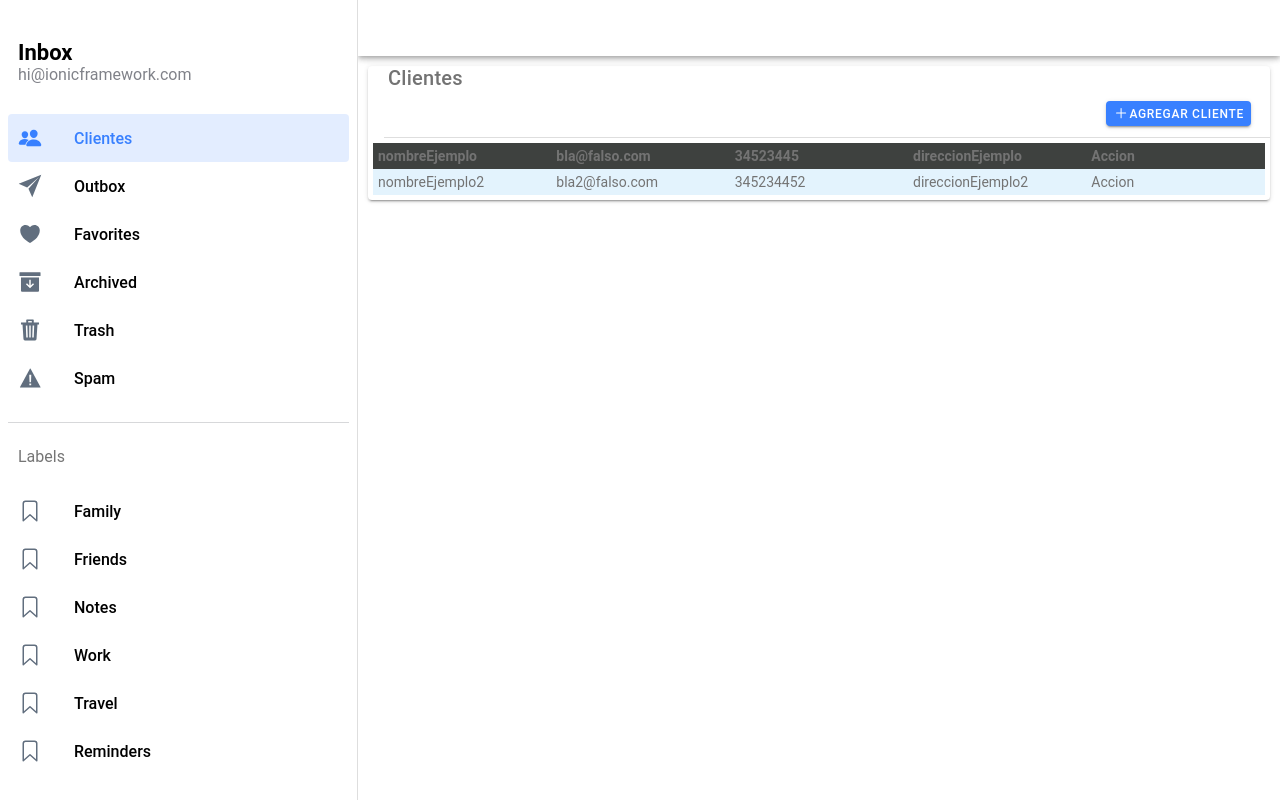
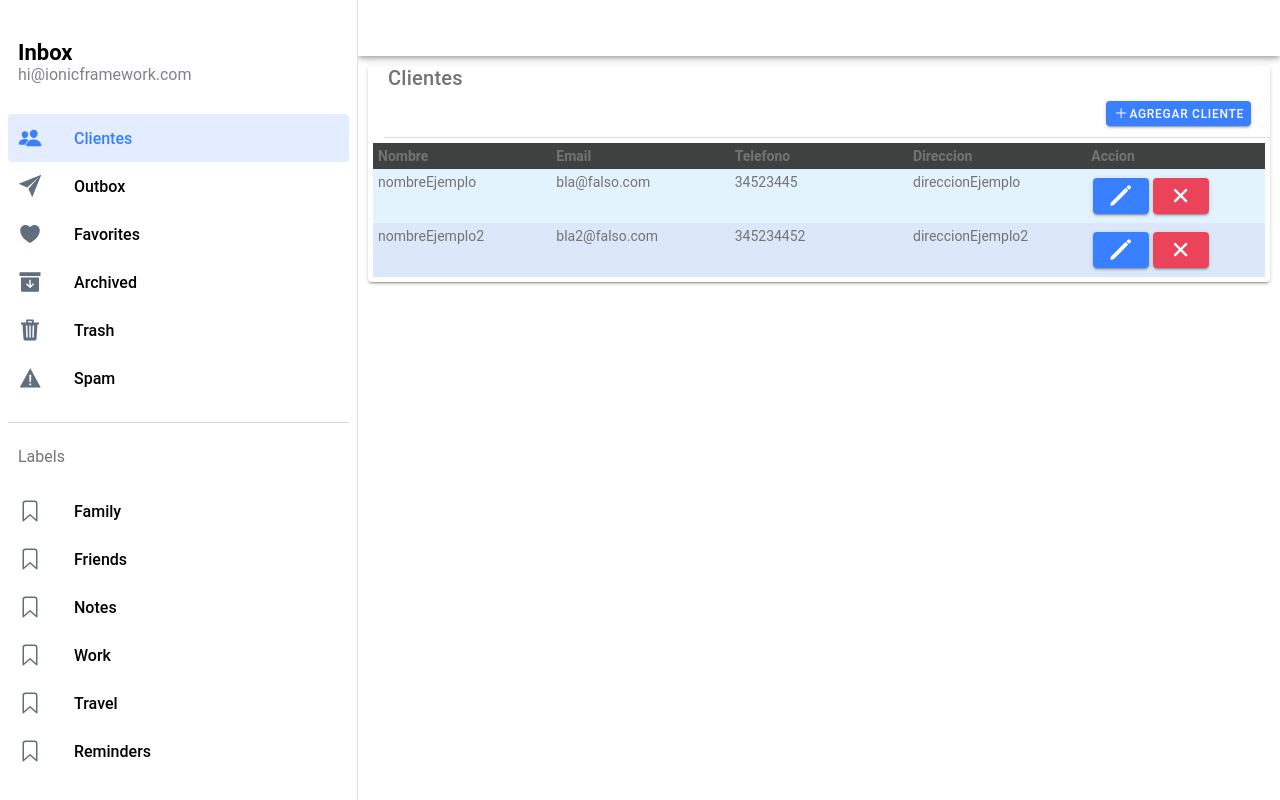
Before and after one commit to Andrespremier/SpringbootReact, a React (Vite) app in the folder appReactCelu/: page /folder/customers in a window 1280 px wide. Built offline with nearby package versions, Linux system fonts and the light colour scheme.

Commit message:
Se agregan botones de accion
se agrega boton de editar y eliminar

```diff
--- a/appReactCelu/src/pages/customer/CustomerList.tsx
+++ b/appReactCelu/src/pages/customer/CustomerList.tsx
@@ -16,7 +16,7 @@ import {
 } from "@ionic/react";
 import { useParams } from "react-router";
 import ExploreContainer from "../../components/ExploreContainer";
-import { add } from "ionicons/icons";
+import { add, close, pencil } from "ionicons/icons";
 import { useEffect, useState } from "react";
 
 const CustomerList: React.FC = () => {
@@ -73,13 +73,28 @@ const CustomerList: React.FC = () => {
           </IonItem>
           <IonGrid className="table">
 
+          <IonRow>
+                <IonCol>Nombre</IonCol>
+                <IonCol>Email</IonCol>
+                <IonCol>Telefono</IonCol>
+                <IonCol>Direccion</IonCol>
+                <IonCol>Accion</IonCol>
+              </IonRow>
+
             {clientes.map((cliente:any) =>
                 <IonRow>
                 <IonCol>{cliente.firstname}</IonCol>
                 <IonCol>{cliente.email}</IonCol>
                 <IonCol>{cliente.phone}</IonCol>
                 <IonCol>{cliente.address}</IonCol>
-                <IonCol>Accion</IonCol>
+                <IonCol>
+                    <IonButton color="primary">
+                        <IonIcon icon={pencil} slot="icon-only" />
+                    </IonButton>
+                    <IonButton color="danger">
+                        <IonIcon icon={close} slot="icon-only" />
+                    </IonButton>
+                </IonCol>
               </IonRow>
                 )}
 
```
